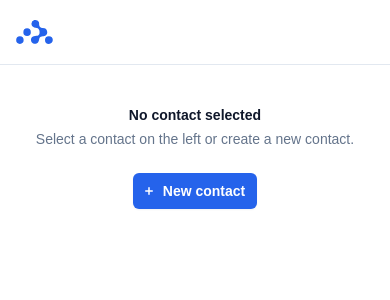
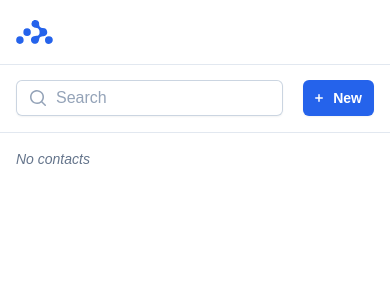
Before and after one commit to zelinka-marek/react-router-v6-tutorial, a React (Vite) app: page / in a window 390 px wide. Shown: the top 300 px of the page. Built offline with nearby package versions, Linux system fonts and the light colour scheme; a web font is replaced by a local one.

Commit message:
fix mobile layout

```diff
--- a/src/main.jsx
+++ b/src/main.jsx
@@ -82,7 +82,7 @@ let router = createBrowserRouter(
           }}
         />
       </Route>
-    </Route>
+    </Route>,
   ),
   {
     future: {
@@ -91,11 +91,11 @@ let router = createBrowserRouter(
       v7_partialHydration: true,
       v7_relativeSplatPath: true,
     },
-  }
+  },
 );
 
 createRoot(document.getElementById("root")).render(
   <StrictMode>
     <RouterProvider router={router} />
-  </StrictMode>
+  </StrictMode>,
 );
--- a/src/routes/root.jsx
+++ b/src/routes/root.jsx
@@ -4,6 +4,7 @@ import {
   NavLink,
   Outlet,
   useLoaderData,
+  useMatch,
   useNavigation,
 } from "react-router-dom";
 import { Logo } from "../components/logo";
@@ -20,6 +21,9 @@ export default function Root() {
   let isLoading = navigation.state === "loading";
   let shouldDisplayLoadingOverlay = !isSearching && isLoading;
 
+  let rootMatch = useMatch("/");
+  let shouldForceDisplaySidebar = Boolean(rootMatch);
+
   return (
     <>
       <nav className="sticky top-0 z-40 border-b border-gray-200 bg-white lg:hidden">
@@ -34,9 +38,16 @@ export default function Root() {
           <Logo className="h-6 w-auto text-blue-600" />
         </div>
       </nav>
-      <aside className="fixed inset-y-0 left-20 flex w-96 flex-col divide-y divide-gray-200 border-r border-gray-200 max-xl:hidden">
+      <aside
+        className={classNames(
+          "fixed inset-y-0 flex flex-col divide-y divide-gray-200 lg:left-20 xl:w-96 xl:border-r xl:border-gray-200",
+          shouldForceDisplaySidebar
+            ? "inset-x-0 max-lg:top-16"
+            : "max-xl:hidden",
+        )}
+      >
         <div className="flex gap-5 px-4 py-4 sm:px-6 lg:px-8">
-          <search role="search">
+          <search role="search" className="flex-auto">
             <Form>
               <SearchBar />
             </Form>
@@ -116,6 +127,7 @@ export default function Root() {
         className={classNames(
           "transition-opacity delay-200 duration-200 lg:pl-20",
           shouldDisplayLoadingOverlay ? "opacity-25" : "",
+          shouldForceDisplaySidebar ? "hidden" : "",
         )}
       >
         <div className="xl:pl-96">
```
